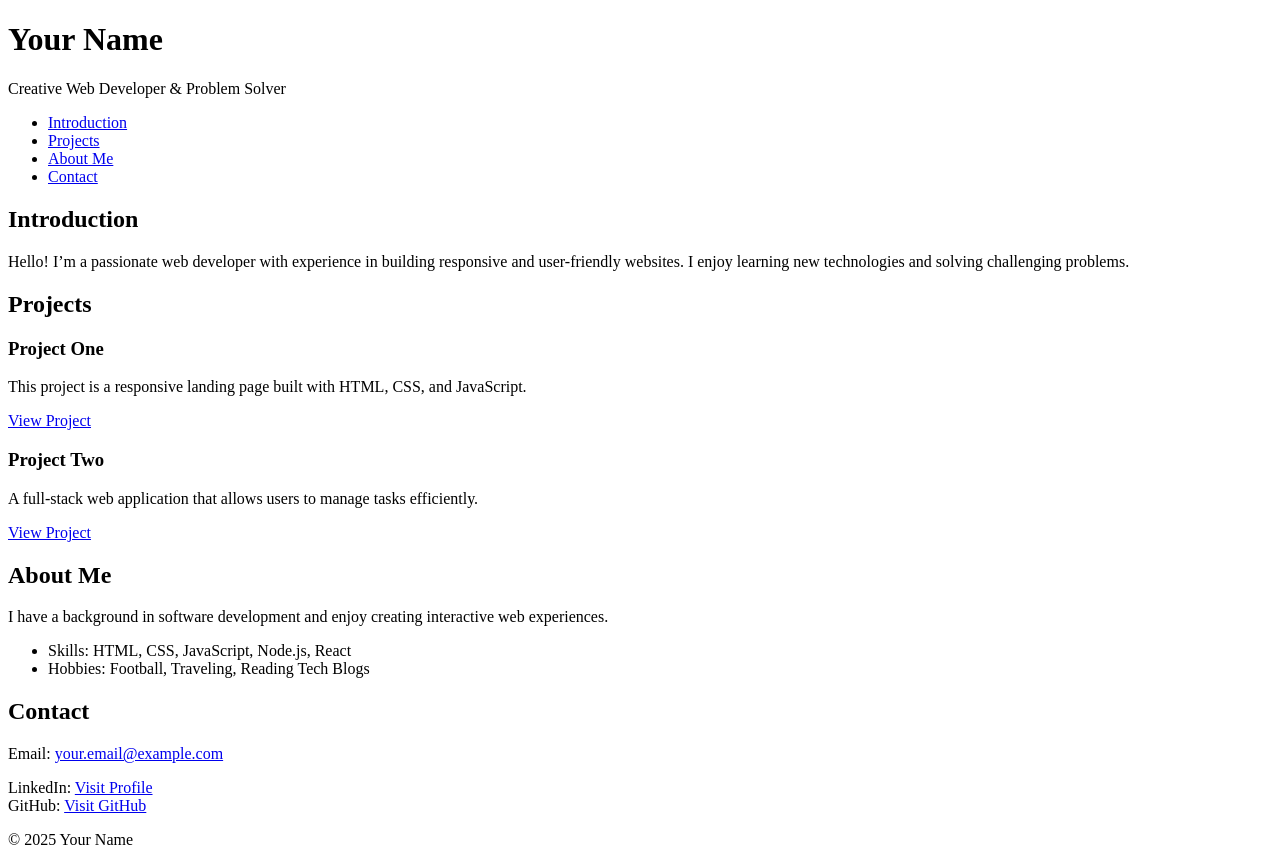
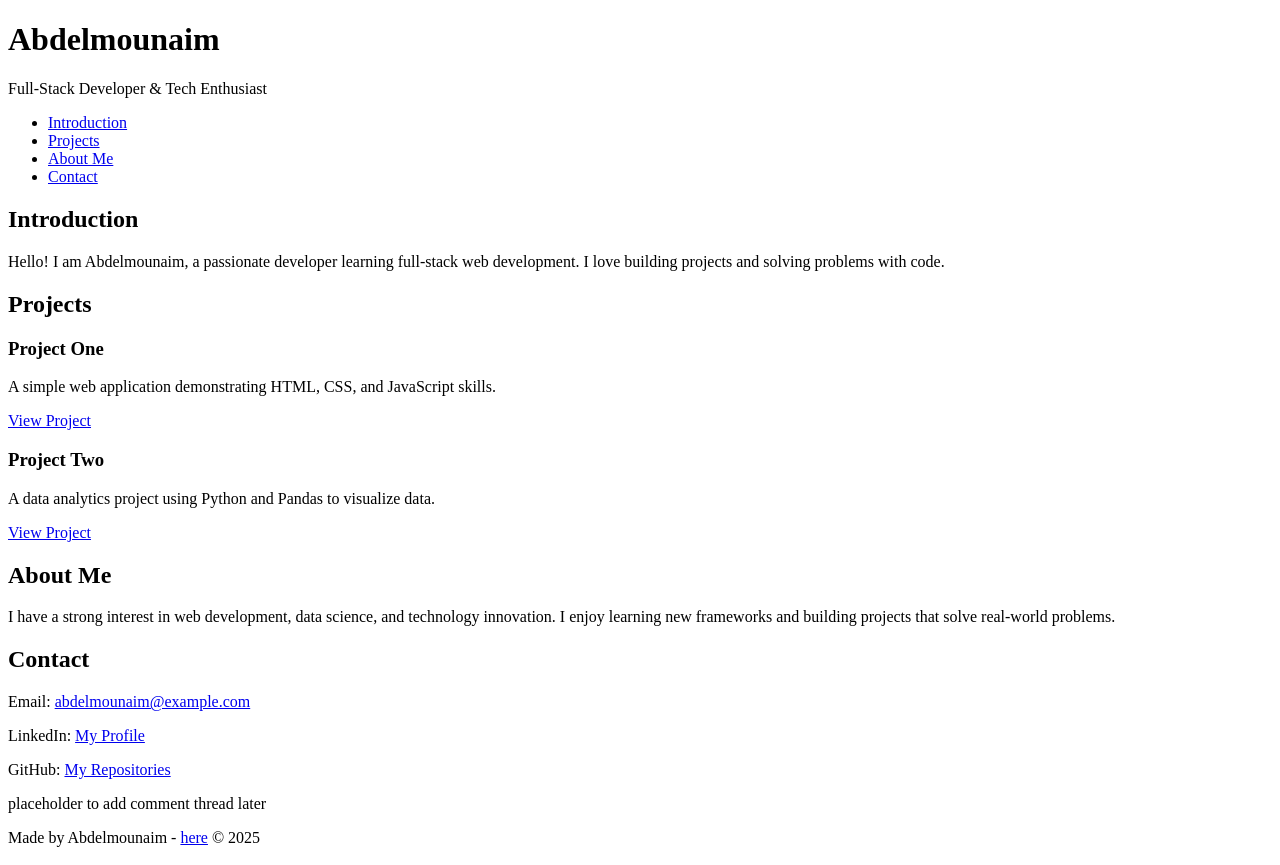
Before and after one commit to abdelmounaimbahji-bit/My_First_Portfolio, a plain HTML site: page html_basic/index.html in a window 1280 px wide. Drawn offline with Linux system fonts and the light colour scheme.

Commit message:
Standardize HTML structure: header, main with article+aside, footer

```diff
--- a/html_basic/index.html
+++ b/html_basic/index.html
@@ -2,17 +2,14 @@
 <html lang="en">
 <head>
   <meta charset="utf-8">
-  <title>Your Name - Personal Portfolio</title>
+  <title>Abdelmounaim - Personal Portfolio</title>
 </head>
 <body>
 
   <!-- Header -->
   <header>
-    <h1>Your Name</h1>
-    <p>Creative Web Developer & Problem Solver</p>
-  </header>
-
-  <!-- Navigation -->
+    <h1>Abdelmounaim</h1>
+    <p>Full-Stack Developer & Tech Enthusiast</p>
     <nav>
       <ul>
         <li><a href="#introduction">Introduction</a></li>
@@ -21,54 +18,57 @@
         <li><a href="#contact">Contact</a></li>
       </ul>
     </nav>
+  </header>
+
+  <!-- Main content -->
+  <main>
+    <article>
 
       <!-- Introduction Section -->
       <section id="introduction">
         <h2>Introduction</h2>
-    <p>Hello! I’m a passionate web developer with experience in building responsive and user-friendly websites. I enjoy learning new technologies and solving challenging problems.</p>
+        <p>Hello! I am Abdelmounaim, a passionate developer learning full-stack web development. I love building projects and solving problems with code.</p>
       </section>
 
       <!-- Projects Section -->
       <section id="projects">
         <h2>Projects</h2>
-
         <article class="project">
           <h3>Project One</h3>
-      <p>This project is a responsive landing page built with HTML, CSS, and JavaScript.</p>
-      <a href="https://github.com/yourusername/project-one" target="_blank">View Project</a>
+          <p>A simple web application demonstrating HTML, CSS, and JavaScript skills.</p>
+          <a href="https://github.com/abdelmounaim/project-one" target="_blank">View Project</a>
         </article>
-
         <article class="project">
           <h3>Project Two</h3>
-      <p>A full-stack web application that allows users to manage tasks efficiently.</p>
-      <a href="https://github.com/yourusername/project-two" target="_blank">View Project</a>
+          <p>A data analytics project using Python and Pandas to visualize data.</p>
+          <a href="https://github.com/abdelmounaim/project-two" target="_blank">View Project</a>
         </article>
-
       </section>
 
       <!-- About Me Section -->
       <section id="about">
         <h2>About Me</h2>
-    <p>I have a background in software development and enjoy creating interactive web experiences.</p>
-    <ul>
-      <li>Skills: HTML, CSS, JavaScript, Node.js, React</li>
-      <li>Hobbies: Football, Traveling, Reading Tech Blogs</li>
-    </ul>
+        <p>I have a strong interest in web development, data science, and technology innovation. I enjoy learning new frameworks and building projects that solve real-world problems.</p>
       </section>
 
       <!-- Contact Section -->
       <section id="contact">
         <h2>Contact</h2>
-    <p>Email: <a href="mailto:your.email@example.com">your.email@example.com</a></p>
-    <p>
-      LinkedIn: <a href="https://www.linkedin.com/in/yourprofile" target="_blank">Visit Profile</a><br>
-      GitHub: <a href="https://github.com/yourusername" target="_blank">Visit GitHub</a>
-    </p>
+        <p>Email: <a href="mailto:abdelmounaim@example.com">abdelmounaim@example.com</a></p>
+        <p>LinkedIn: <a href="https://www.linkedin.com/in/abdelmounaim" target="_blank">My Profile</a></p>
+        <p>GitHub: <a href="https://github.com/abdelmounaim" target="_blank">My Repositories</a></p>
       </section>
+
+    </article>
+
+    <aside>
+      <p>placeholder to add comment thread later</p>
+    </aside>
+  </main>
 
   <!-- Footer -->
   <footer>
-    <p>&copy; 2025 Your Name</p>
+    <p>Made by Abdelmounaim - <a href="https://github.com/abdelmounaim" target="_blank">here</a> &copy; 2025</p>
   </footer>
 
 </body>
```
Lines whose indentation alone changed are shown as unchanged.
